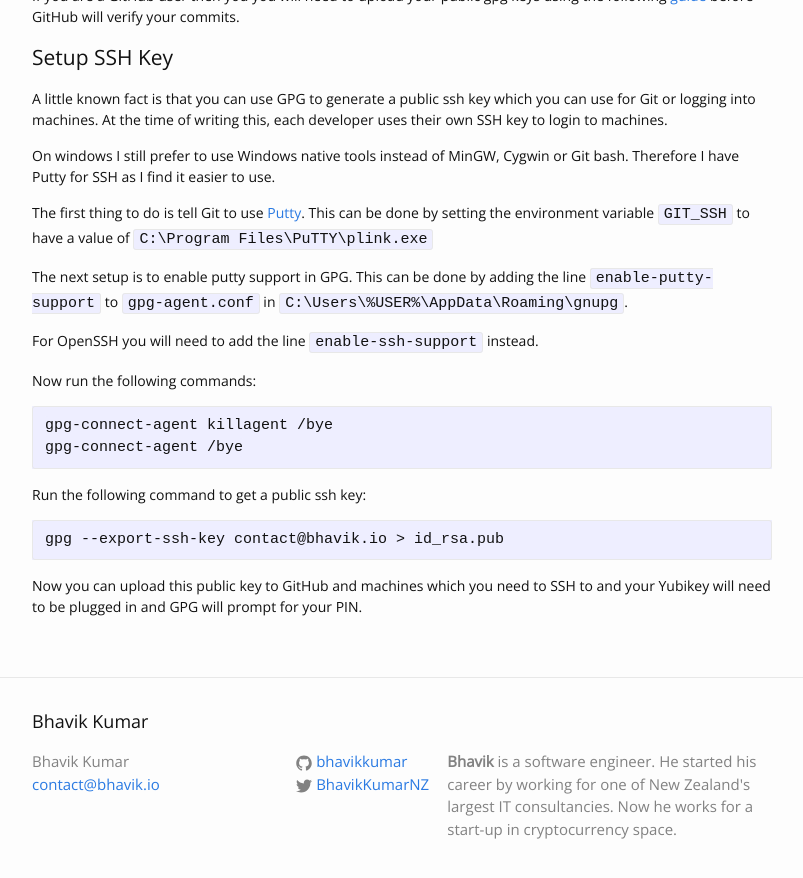
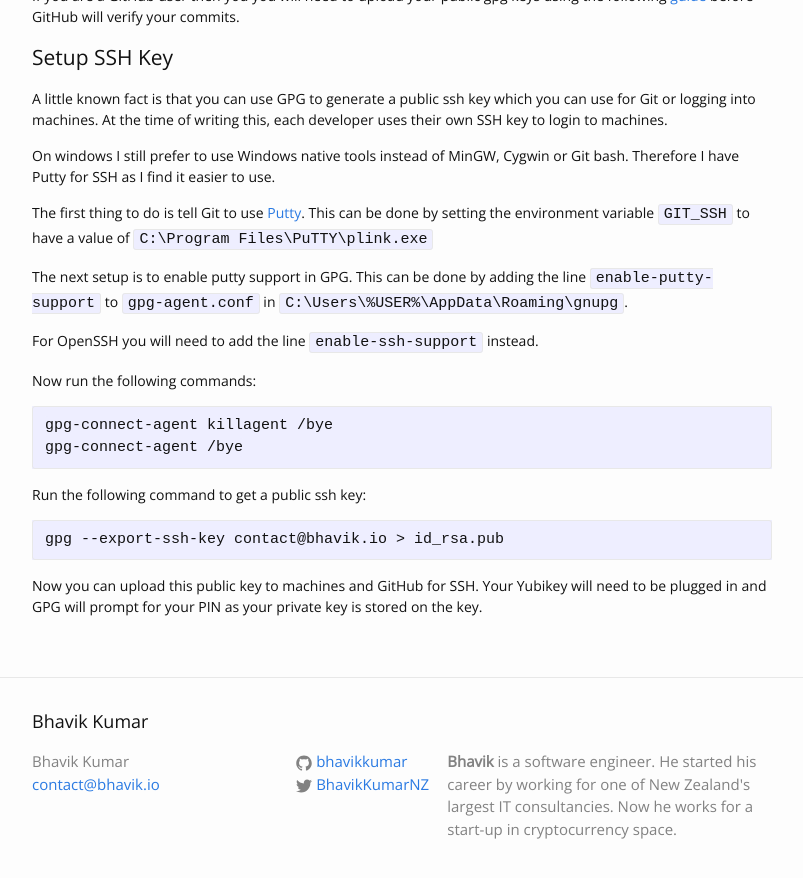
Before and after one commit to bhavikkumar/bhavik.io, a Jekyll site: the page built from _posts/2019-02-02-yubikey-git-ssh.md, in a window 1280 px wide and 900 px high, scrolled down 4478 px. Shown: the top 878 px of the window, without its empty margins (238-1041 px from the left). Built offline with Jekyll 4.4.1, drawn with Linux system fonts in a browser that asks for light colours; comment, search, counter and statistics services are not loaded.

Commit message:
Fix wording around SSH with Yubikey

````diff
--- a/_posts/2019-02-02-yubikey-git-ssh.md
+++ b/_posts/2019-02-02-yubikey-git-ssh.md
@@ -204,4 +204,4 @@
 gpg --export-ssh-key contact@bhavik.io > id_rsa.pub
 ```
 
-Now you can upload this public key to GitHub and machines which you need to SSH to and your Yubikey will need to be plugged in and GPG will prompt for your PIN.
+Now you can upload this public key to machines and GitHub for SSH. Your Yubikey will need to be plugged in and GPG will prompt for your PIN as your private key is stored on the key.
````
